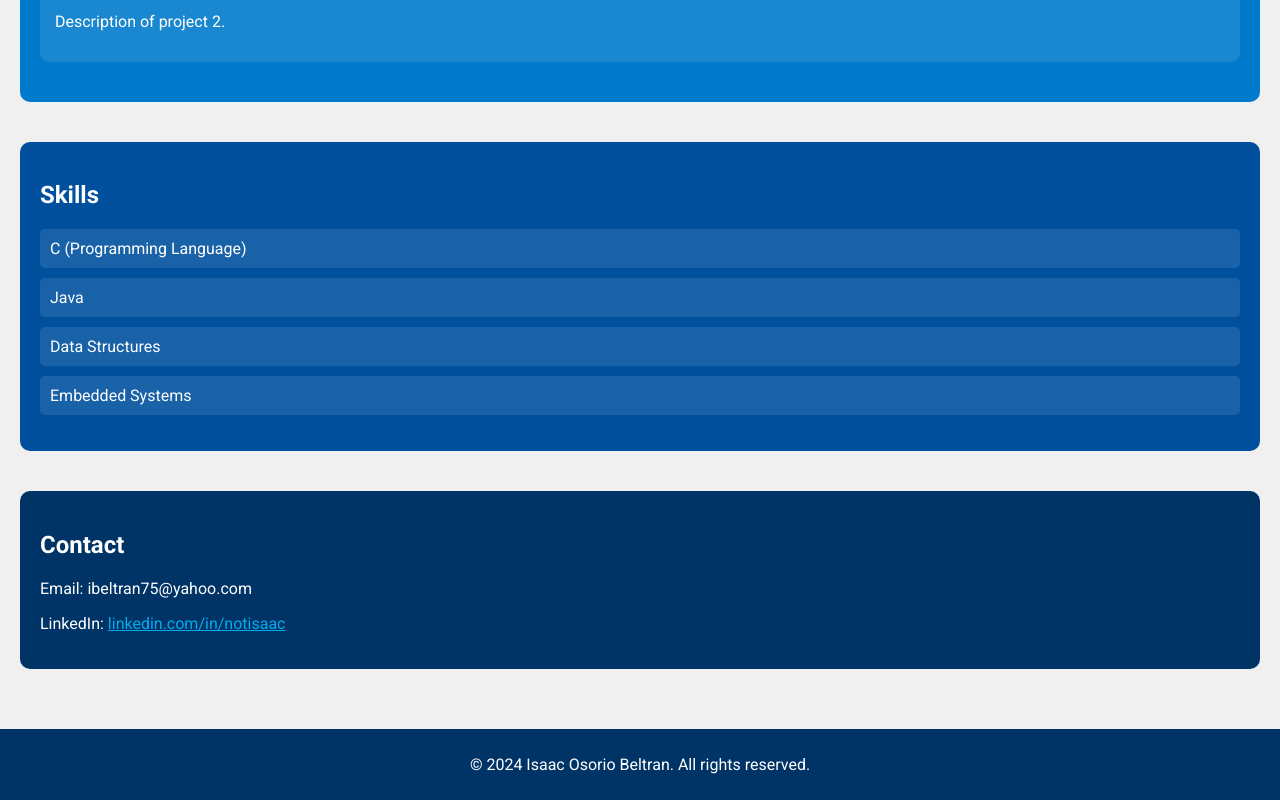
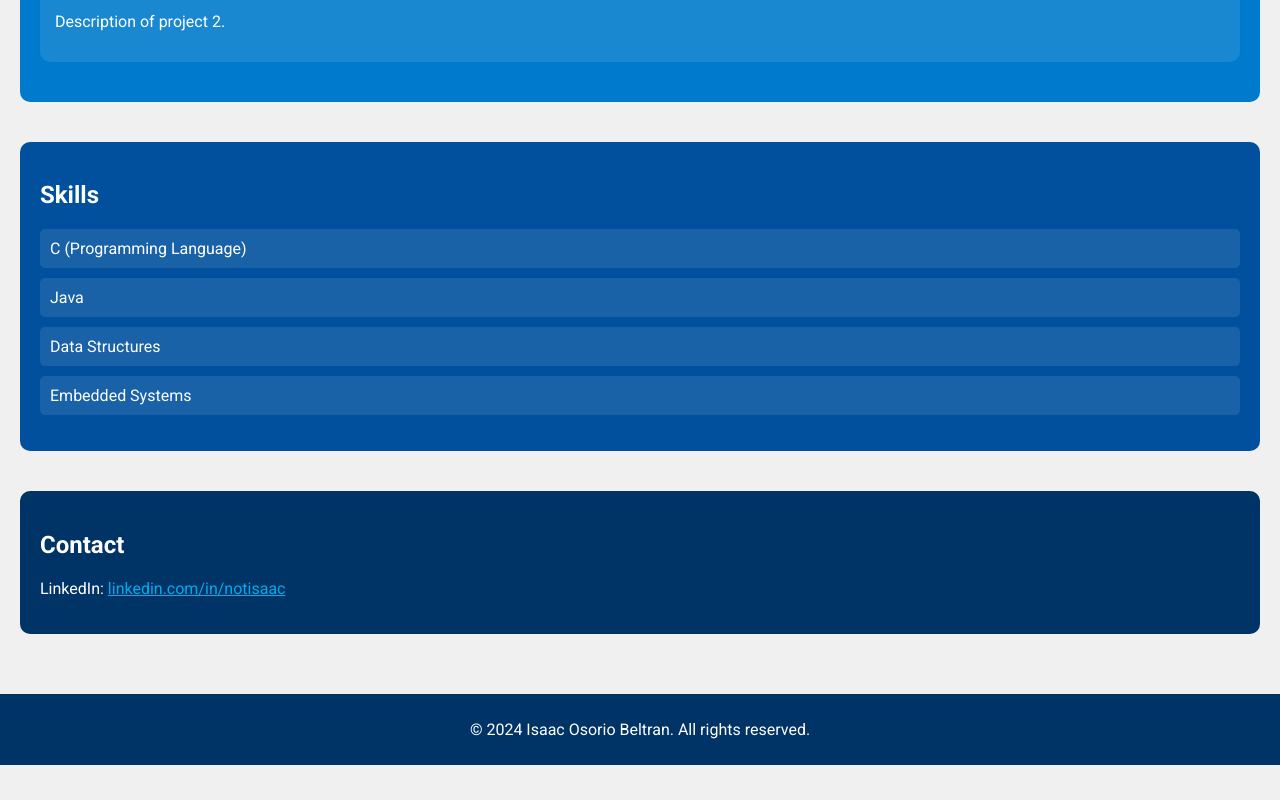
Before and after one commit to isi1293/IsaacOB_web, a plain HTML site: page index.html in a window 1280 px wide. Shown: the part 771-1571 px from the top of the page. After the commit the page ends 1536 px from the top, so only its background shows below. Drawn offline with Linux system fonts and the light colour scheme.

Commit message:
Update index.html

```diff
--- a/index.html
+++ b/index.html
@@ -42,7 +42,6 @@
                 <h3>Project 2</h3>
                 <p>Description of project 2.</p>
             </div>
-            <!-- Add more projects as needed -->
         </section>
         <section id="skills" class="skills">
             <h2>Skills</h2>
@@ -51,14 +50,11 @@
                 <li>Java</li>
                 <li>Data Structures</li>
                 <li>Embedded Systems</li>
-                <!-- Add more skills as needed -->
             </ul>
         </section>
         <section id="contact" class="contact">
             <h2>Contact</h2>
-            <p>Email: ibeltran75@yahoo.com</p>
             <p>LinkedIn: <a href="https://www.linkedin.com/in/notisaac">linkedin.com/in/notisaac</a></p>
-            <!-- Add more contact options as needed -->
         </section>
     </main>
     <footer>
```
